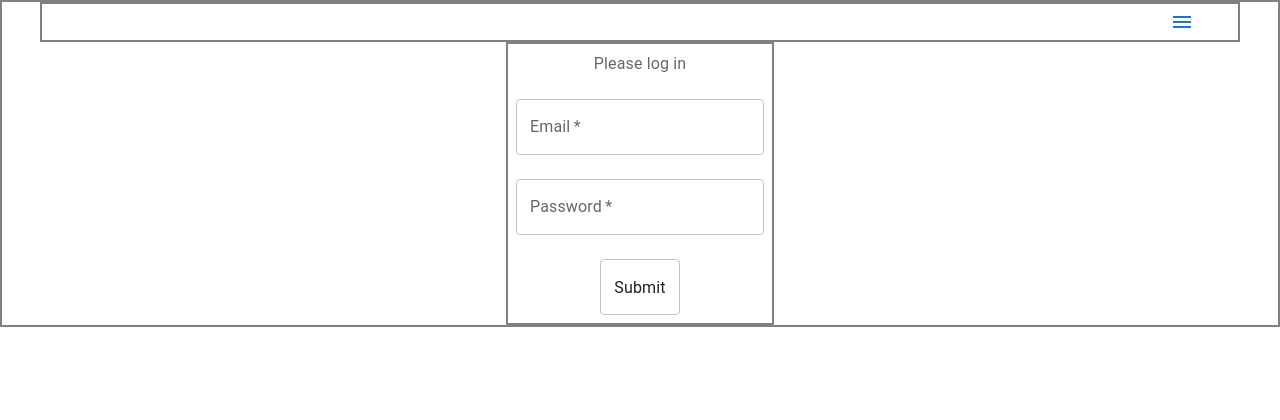
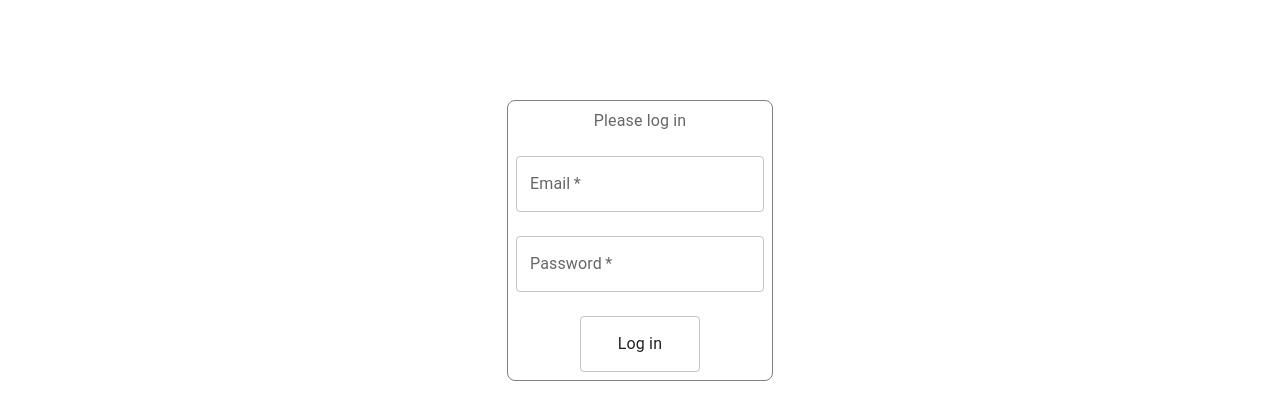
Before and after one commit to z0r0v/sc-test, a React (Create React App) app: page / in a window 1280 px wide. Shown: the top 420 px of the page. Built offline with nearby package versions, Linux system fonts and the light colour scheme.

Commit message:
### Added: user login rools and autorisate rools

```diff
--- a/src/App.tsx
+++ b/src/App.tsx
@@ -10,13 +10,14 @@ import AuditeLog from "./components/pages/AuditeLog/AuditeLog";
 import { Person } from "@mui/icons-material";
 import MailIcon from "@mui/icons-material/Mail";
 import LoginIcon from "@mui/icons-material/Login";
+import LogoutIcon from "@mui/icons-material/Logout";
 import HomeRepairServiceIcon from "@mui/icons-material/HomeRepairService";
 import RemoveRedEyeIcon from "@mui/icons-material/RemoveRedEye";
 import ListAltIcon from "@mui/icons-material/ListAlt";
 import Box from "@mui/material/Box";
 import Login from "./components/login";
 import Auth from "./lib/auth";
-import appContext from './lib/AppContext';
+import appContext from "./lib/AppContext";
 
 export type PageItem = {
   name: string;
@@ -25,9 +26,8 @@ export type PageItem = {
   component: JSX.Element;
 };
 
-
-export default class App extends React.Component <any, any>{
-   pages: PageItem[] = [
+export default class App extends React.Component<any, any> {
+  pages: PageItem[] = [
     {
       name: "User's list",
       icon: <Person />,
@@ -59,34 +59,17 @@ export default class App extends React.Component <any, any>{
       component: <AuditeLog />,
     },
     {
-      name: "Login",
-      icon: <LoginIcon />,
+      name: appContext.auth?.isLogin() ? "Log Out" : "Login",
+      icon: appContext.auth?.isLogin() ? <LogoutIcon /> : <LoginIcon />,
       href: "/",
       component: <Login />,
     },
   ];
 
-   private constructor(props: any) {
-     super(props);
-     appContext.auth = new Auth();
-   }
-
-   getPath = () => {
-    if(appContext === null ||
-      appContext.auth == null ||
-      appContext.auth.getUser().type === null) {
-        return '/'
-    }
-
-    if(appContext.auth.getUser().type === 'us') {
-      return 'SendMessage'
-    }
-
-    if(appContext.auth.getUser().type === 'ed') {
-      return 'ManageReviews'
-    }
-
-    return '/'
+  private constructor(props: any) {
+    super(props);
+    appContext.auth = new Auth();
+    appContext.auth.signIn();
   }
 
   render() {
@@ -96,7 +79,10 @@ export default class App extends React.Component <any, any>{
         <Box>
           <BrowserRouter>
             <Routes>
-              <Route path={this.getPath()} element={<Layout pages={this.pages as PageItem[]} />}>
+              <Route
+                path={"/"}
+                element={<Layout pages={this.pages as PageItem[]} />}
+              >
                 {this.pages.map((page, index) => {
                   const { href, component } = page;
                   return (
--- a/src/components/Layout.tsx
+++ b/src/components/Layout.tsx
@@ -16,6 +16,7 @@ import {
 } from "@mui/material";
 import { PageItem } from "../App";
 import MenuIcon from "@mui/icons-material/Menu";
+import appContext from "../lib/AppContext";
 
 type State = {
   isOpen: boolean;
@@ -48,6 +49,7 @@ export default class Layout extends React.Component<IProps> {
             const { name, icon, href } = item;
             return (
               <ListItem
+                disabled={true}
                 key={index}
                 disablePadding
                 selected={window.location.pathname.slice(1) === href}
@@ -74,7 +76,8 @@ export default class Layout extends React.Component<IProps> {
 
   render(): JSX.Element {
     return (
-      <Box sx={{ border: "2px solid grey" }}>
+      <Box>
+        {appContext.auth?.isLogin() ? (
           <Container sx={{ border: "2px solid grey" }}>
             <Grid
               container
@@ -91,6 +94,7 @@ export default class Layout extends React.Component<IProps> {
               </Button>
             </Grid>
           </Container>
+        ) : null}
         <Container>
           <Drawer
             anchor={"right"}
--- a/src/components/login/index.tsx
+++ b/src/components/login/index.tsx
@@ -2,12 +2,22 @@ import React from "react";
 import { Box, FormControl, Grid, TextField } from "@mui/material";
 import FormLabel from "@mui/material/FormLabel";
 import appContext from "../../lib/AppContext";
-import { Formik } from 'formik';
+
+type InitialState = {
+  email: string;
+  password: string;
+};
 
 export default class Login extends React.Component {
+  state: InitialState = {
+    email: "",
+    password: "",
+  };
+
   private onSubmit = (): void => {
-    console.log('debug:', this);
-    appContext.auth?.signIn();
+    appContext.auth?.signIn(this.state.email, this.state.password);
+    if (appContext.auth?.getUser().id === null) alert("User not found");
+    this.setState(this.state);
   };
 
   render() {
@@ -17,20 +27,22 @@ export default class Login extends React.Component {
         direction="row"
         justifyContent="center"
         alignItems="center"
+        height={"60vh"}
       >
         <Box
-          sx={{ "& > :not(style)": { m: 1 }, border: "2px solid grey" }}
+          sx={{
+            "& > :not(style)": { m: 1 },
+            border: "1px solid grey",
+            borderRadius: 2,
+          }}
           component="form"
-        >
-
-          <FormControl
-            variant="standard"
-            color="primary"
           onSubmit={() => {
             this.onSubmit();
           }}
+          autoComplete={"false"}
         >
-            {!appContext.auth?.getUser().id !== null ? (
+          <FormControl variant="standard" color="primary" autoCorrect={"false"}>
+            {appContext.auth?.getUser().id === null ? (
               <Grid
                 container
                 spacing={3}
@@ -43,27 +55,43 @@ export default class Login extends React.Component {
                 </Grid>
                 <Grid item xs={6}>
                   <TextField
+                    onChange={(e) => {
+                      this.setState({ [e.target.name]: e.target.value });
+                    }}
                     type={"email"}
                     required
-                    id="outlined-required"
+                    id="email"
+                    name={"email"}
                     label="Email"
                     placeholder={"email@mail.com"}
                   />
                 </Grid>
                 <Grid item xs={6}>
                   <TextField
+                    onChange={(e) => {
+                      this.setState({ [e.target.name]: e.target.value });
+                    }}
+                    name={"password"}
                     type={"password"}
                     required
-                    id="outlined-required"
+                    id="password"
                     label="Password"
                     placeholder={"enter password"}
                   />
                 </Grid>
-                <Grid item xs={12}>
-                  <TextField color={'success'} type={"submit"} required id="outlined-required" />
+                <Grid item xs={6}>
+                  <TextField
+                    style={{ width: 120 }}
+                    color={"success"}
+                    type={"submit"}
+                    required
+                    id="outlined-required"
+                    value="Log in"
+                  />
                 </Grid>
               </Grid>
-            ): <Grid
+            ) : (
+              <Grid
                 container
                 spacing={3}
                 direction="column"
@@ -71,9 +99,19 @@ export default class Login extends React.Component {
                 alignItems="center"
               >
                 <Grid item xs={12}>
-                <TextField value='Log Out' color={'success'} type={"submit"} required id="outlined-required" />
+                  <TextField
+                    onClick={() => {
+                      appContext.auth?.signOut();
+                    }}
+                    value="Log Out"
+                    color={"success"}
+                    type={"submit"}
+                    required
+                    id="outlined-required"
+                  />
                 </Grid>
-            </Grid>}
+              </Grid>
+            )}
           </FormControl>
         </Box>
       </Grid>
--- a/src/lib/AppContext.ts
+++ b/src/lib/AppContext.ts
@@ -1,7 +1,7 @@
 import Auth from "./auth";
 
 export type AppContext = {
-  auth: Auth | null
+  auth: Auth | null;
 };
-const appContext: AppContext = {auth: null};
+const appContext: AppContext = { auth: null };
 export default appContext;
--- a/src/lib/auth/User.ts
+++ b/src/lib/auth/User.ts
@@ -49,7 +49,7 @@ export default class User {
 
   public async setAllAttributes(user: Data) {
     this.data = user;
-    await this.setUserToStorage();
+    this.setUserToStorage();
   }
 
   public init() {
@@ -57,9 +57,9 @@ export default class User {
     if (userJson !== null) {
       const user = JSON.parse(this.getUserFromStorage());
       this.setAllAttributes(user);
-      return true
+      return true;
     }
-    return false
+    return false;
   }
   private setToStorage(key: string, data: string) {
     localStorage.setItem(key, data);
--- a/src/lib/auth/index.ts
+++ b/src/lib/auth/index.ts
@@ -1,22 +1,39 @@
 import User from "./User";
+import usersJsonEnum from "../../users.json";
 
 export default class Auth {
   private user: User = new User(this);
 
-  public signIn() {
-
-    if(this.user.init()) {
+  public signIn(email?: string, password?: string) {
+    if (this.user.init()) {
       return;
     }
 
-    if(!this.user.init()){
-        console.log('debug:', 123);
+    if (!this.user.init()) {
+      const usersEnum = Object.values(usersJsonEnum);
+      const foundUser = usersEnum.find(
+        (item) => item.email === email && item.password === password,
+      );
+
+      if (foundUser) {
+        this.user.id = foundUser.id;
+        this.user.type = foundUser.type;
+        this.user.email = foundUser.email;
+      }
+
+      if (!foundUser) {
+        console.debug("User not found!");
+      }
     }
   }
 
+  public isLogin() {
+    console.log("debug:", this.user.id);
+    return this.user.id !== null;
+  }
 
-  public signOut() {
-    localStorage.removeItem('User_Data');
+  public signOut(): void {
+    localStorage.removeItem("User_Data");
   }
 
   public getUser(): User {
--- a/src/users.json
+++ b/src/users.json
@@ -1,16 +1,14 @@
 {
-  "users": {
   "user": {
     "id": "01",
     "type": "us",
     "email": "User@mail.ru",
-      "password": 123
+    "password": "123"
   },
   "editor": {
     "id": "02",
     "type": "ed",
     "email": "Editor@mail.ru",
-      "password": 321
+    "password": "123"
   }
 }
-}
```
Also changed, not shown: .eslintrc.js, 1 other file (tests, documents, lock files or other folders). Lines whose indentation alone changed are shown as unchanged.
